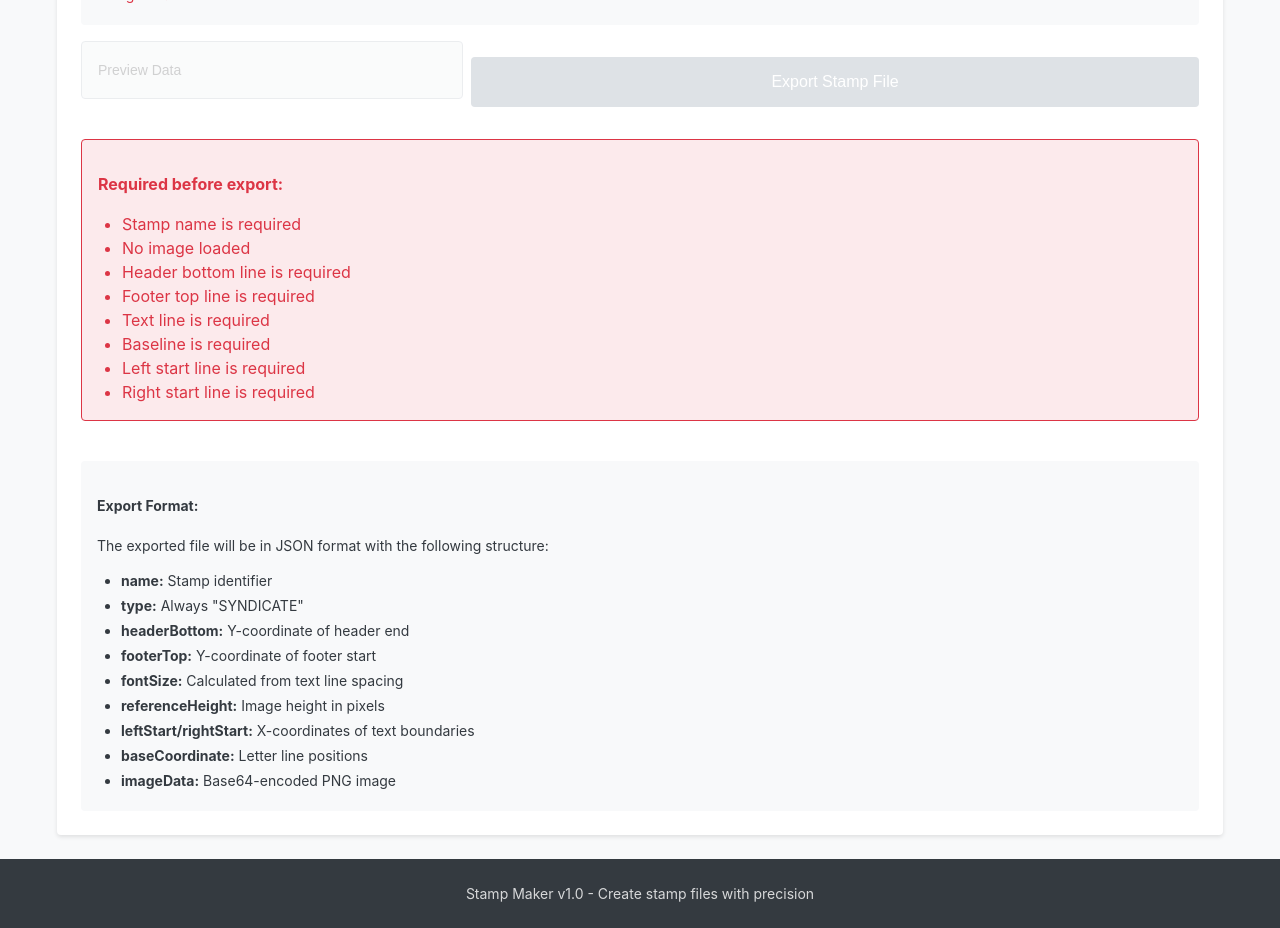
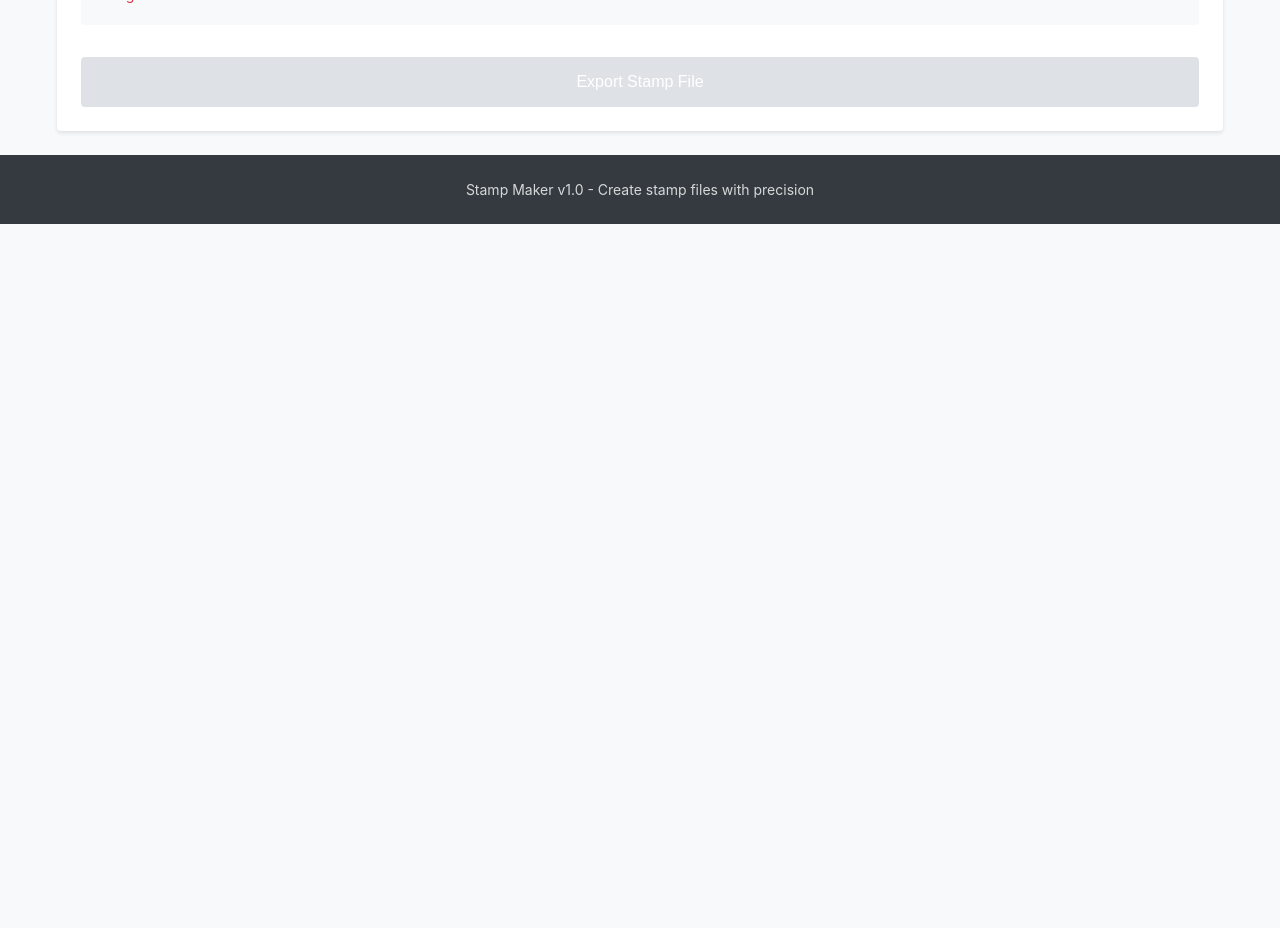
Before and after one commit to cactus-bm/stamp-maker, a React (Create React App) app in the folder stamp-maker/: page / in a window 1280 px wide. Shown: the part 3360-4288 px from the top of the page. After the commit the page ends 3584 px from the top, so only its background shows below. Built offline with nearby package versions, Linux system fonts and the light colour scheme.

Commit message:
Remove unnecessary cruft.

```diff
--- a/stamp-maker/src/components/JsonExport.tsx
+++ b/stamp-maker/src/components/JsonExport.tsx
@@ -192,25 +192,6 @@ export const JsonExport: React.FC<JsonExportProps> = ({ appState, updateAppState
     });
   }, [appState.export, updateAppState]);
 
-  // Preview export data
-  const previewData = useCallback(() => {
-    try {
-      const stampData = generateStampData();
-      console.log('Preview stamp data:', stampData);
-
-      // Show preview in a modal or alert
-      const preview = JSON.stringify(stampData, null, 2);
-      alert(`Stamp Data Preview:\n\n${preview.substring(0, 500)}${preview.length > 500 ? '...' : ''}`);
-    } catch (error) {
-      updateAppState({
-        ui: {
-          ...appState.ui,
-          error: `Preview failed: ${error instanceof Error ? error.message : 'Unknown error'}`
-        }
-      });
-    }
-  }, [generateStampData, updateAppState, appState.ui]);
-
   const validationErrors = validateExportData();
   const isValid = validationErrors.length === 0;
   const hasImage = appState.image.original !== null;
@@ -281,15 +262,6 @@ export const JsonExport: React.FC<JsonExportProps> = ({ appState, updateAppState
 
         <div className="export-actions">
           <button
-            className="tool-btn"
-            onClick={previewData}
-            disabled={!hasImage || isExporting}
-            aria-label="Preview export data"
-          >
-            Preview Data
-          </button>
-
-          <button
             className="export-btn"
             onClick={handleExport}
             disabled={!isValid || isExporting}
@@ -298,33 +270,6 @@ export const JsonExport: React.FC<JsonExportProps> = ({ appState, updateAppState
             {isExporting ? 'Exporting...' : 'Export Stamp File'}
           </button>
         </div>
-
-        {!isValid && validationErrors.length > 0 && (
-          <div className="validation-errors">
-            <p><strong>Required before export:</strong></p>
-            <ul>
-              {validationErrors.map((error, index) => (
-                <li key={index}>{error}</li>
-              ))}
-            </ul>
-          </div>
-        )}
-
-        <div className="export-info">
-          <h4>Export Format:</h4>
-          <p>The exported file will be in JSON format with the following structure:</p>
-          <ul>
-            <li><strong>name:</strong> Stamp identifier</li>
-            <li><strong>type:</strong> Always "SYNDICATE"</li>
-            <li><strong>headerBottom:</strong> Y-coordinate of header end</li>
-            <li><strong>footerTop:</strong> Y-coordinate of footer start</li>
-            <li><strong>fontSize:</strong> Calculated from text line spacing</li>
-            <li><strong>referenceHeight:</strong> Image height in pixels</li>
-            <li><strong>leftStart/rightStart:</strong> X-coordinates of text boundaries</li>
-            <li><strong>baseCoordinate:</strong> Letter line positions</li>
-            <li><strong>imageData:</strong> Base64-encoded PNG image</li>
-          </ul>
-        </div>
       </div>
     </div>
   );
```
